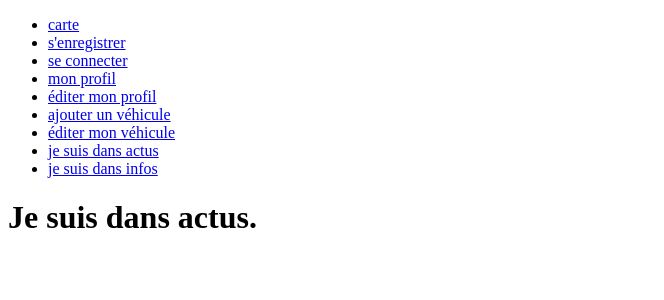
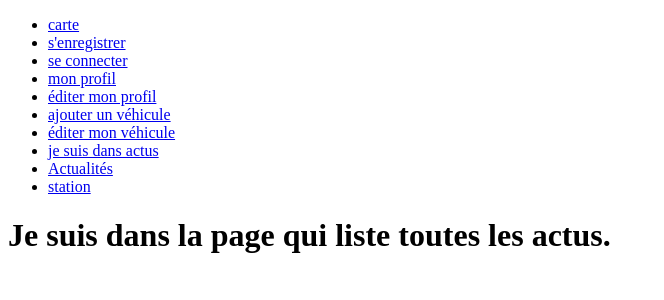
Before and after one commit to WildCodeSchool-2024-02/JS-Nantes-RamCSS-P3-WattMap, a React (Vite) app in the folder client/: page /news in a window 1280 px wide. Shown: the top 300 px of the page, without its empty margins (0-664 px from the left). Built offline with nearby package versions, Linux system fonts and the light colour scheme.

Commit message:
route station :id

```diff
--- a/client/src/components/Navbar.jsx
+++ b/client/src/components/Navbar.jsx
@@ -29,7 +29,10 @@ export default function Navbar() {
           <NavLink to="/news"> je suis dans actus </NavLink>
         </li>
         <li>
-          <NavLink to="/news/:id"> je suis dans infos </NavLink>
+          <NavLink to="/news/22">Actualités </NavLink>
+        </li>
+        <li>
+          <NavLink to="/station/27"> station </NavLink>
         </li>
       </ul>
     </nav>
--- a/client/src/main.jsx
+++ b/client/src/main.jsx
@@ -15,6 +15,7 @@ import MyReservations from "./pages/MyReservation";
 import EditVehicule from "./pages/EditVehicule";
 import NewsOverview from "./pages/NewsOverview";
 import News from "./pages/News";
+import Station from "./pages/Station";
 
 
 const router = createBrowserRouter([
@@ -67,6 +68,10 @@ const router = createBrowserRouter([
       {
         path: "news/:id",
         element: <News />
+      },
+      {
+        path: "station/:id",
+        element: <Station />
       }
     ],
   },
--- a/client/src/pages/News.jsx
+++ b/client/src/pages/News.jsx
@@ -1,3 +1,9 @@
-export default function News() {
-  return <h1>Je suis dans infos.</h1>;
+import { useParams } from "react-router-dom";
+
+function News() {
+  const { id } = useParams();
+
+  return <h1>Hello from News {id}</h1>;
 }
+
+export default News;
--- a/client/src/pages/NewsOverview.jsx
+++ b/client/src/pages/NewsOverview.jsx
@@ -1,3 +1,3 @@
 export default function Overview() {
-  return <h1>Je suis dans actus.</h1>;
+  return <h1>Je suis dans la page qui liste toutes les actus.</h1>;
 }
--- /dev/null
+++ b/client/src/pages/Station.jsx
@@ -0,0 +1,9 @@
+import { useParams } from "react-router-dom";
+
+function Station() {
+  const { id } = useParams();
+
+  return <h1>Hello from Station {id}</h1>;
+}
+
+export default Station;
```
